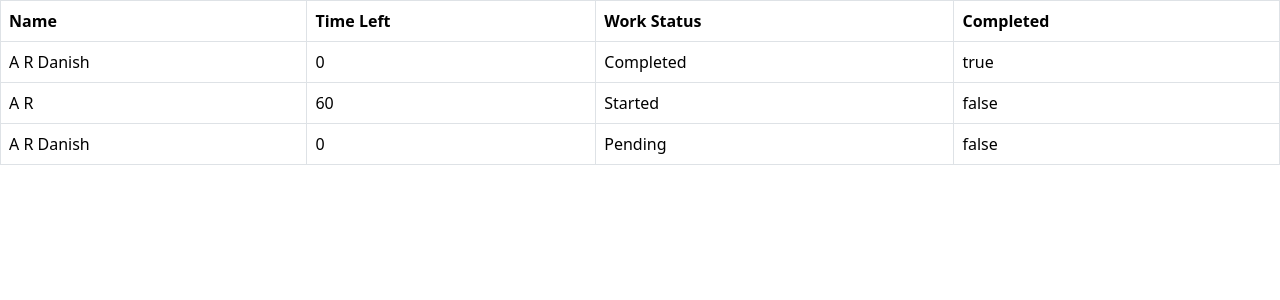
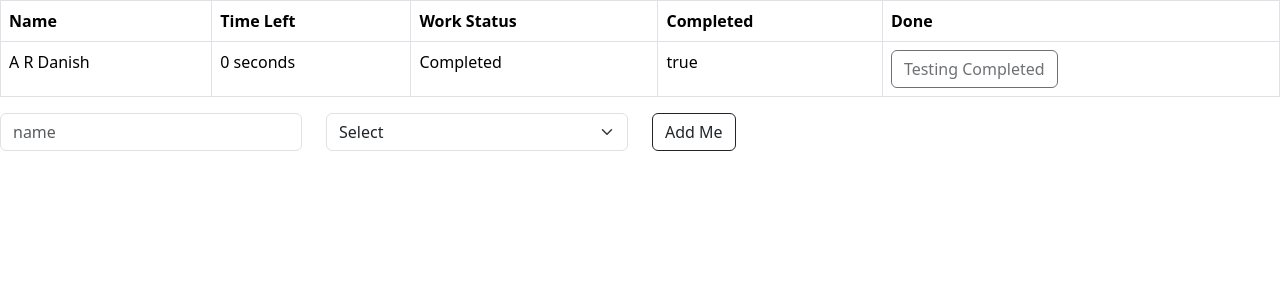
Before and after one commit to helloardanish/arenv, an Angular app: page /testing in a window 1280 px wide. Shown: the top 300 px of the page. Built offline with nearby package versions, Linux system fonts and the light colour scheme.

Commit message:
Time management added and all priority changes once a work is completed by user

```diff
--- a/src/app/testingqueue/testingqueue.component.html
+++ b/src/app/testingqueue/testingqueue.component.html
@@ -6,6 +6,9 @@
             <th *ngFor="let heading of headings; let i = index" >
               {{ heading }}
             </th>
+            <th>
+              Done
+            </th>
           </tr>
         </thead>
 
@@ -13,12 +16,41 @@
 
           <tr *ngFor="let row of workers; let i = index">
             <td>{{ row.name }}</td>
-            <td>{{ row.timeLeft }}</td>
+            <td>{{ row.timeLeft }} seconds</td>
             <td>{{ row.workStatus }}</td>
             <td>{{ row.completed }}</td>
+
+            <td>
+              <button type="button" class="btn btn-outline-dark" (click)="testingCompleted(i)" [disabled]="testingUserStatus[i]">Testing Completed</button>
+            </td>
           </tr>
 
         </tbody>
 
     </table>
   </div>
+
+  <div class="row">
+    <div class="col-sm-3">
+      <input type="text" class="form-control" placeholder="name" aria-label="name" [(ngModel)]="name">
+    </div>
+    <div class="col-sm-3">
+      <select class="form-select" id="selectedtimer" [(ngModel)]="selectedTimeOption">
+        <option value="select" disabled selected>Select</option>
+        <option value="5min">5 Min</option>
+        <option value="10min">10 Min</option>
+        <option value="15min">15 Min</option>
+        <option value="30min">30 Min</option>
+        <option value="60min">60 Min</option>
+        <option value="4hour">4 Hours</option>
+        <option value="6hour">6 Hours</option>
+        <!-- Add more options as needed -->
+      </select>
+    </div>
+    <div class="col-sm-3">
+      <button type="button" class="btn btn-outline-dark" (click)="addUser()">Add Me</button>
+    </div>
+    <div class="col-sm-3">
+
+    </div>
+  </div>
--- a/src/app/testingqueue/testingqueue.component.ts
+++ b/src/app/testingqueue/testingqueue.component.ts
@@ -2,6 +2,7 @@ import { Component } from '@angular/core';
 import { TestingqueueService } from '../testingqueue.service';
 import { NgFor, NgIf } from '@angular/common';
 import { Timestamp } from 'rxjs';
+import { FormsModule } from '@angular/forms';
 
 @Component({
   selector: 'app-testingqueue',
@@ -9,15 +10,27 @@ import { Timestamp } from 'rxjs';
   imports: [
     NgFor,
     NgIf,
+    FormsModule,
   ],
   templateUrl: './testingqueue.component.html',
   styleUrl: './testingqueue.component.css'
 })
 export class TestingqueueComponent {
   workerName: string = '';
+  name: string = '';
+  selectedTimeOption: string = "select";
+  userActive: boolean = false;
+  timeRunningForUser: boolean = false;
+  //testingUserStatus: boolean[] = [];
+
+  testingUserStatus: boolean[] = [];
 
   constructor(public testingQueueService: TestingqueueService) {
     //this.testingQueueService.startTimer();
+  }
+  ngOnInit() {
+    this.testingUserStatus = Array(1000).fill(false);
+    this.testingUserStatus[0] = true;
   }
 
   addWorker() {
@@ -27,9 +40,6 @@ export class TestingqueueComponent {
     }
   }
 
-  finishTask() {
-    //this.testingQueueService.markAsFinished();
-  }
 
   headings = ['Name', 'Time Left', 'Work Status', 'Completed']
 
@@ -47,19 +57,113 @@ export class TestingqueueComponent {
       workStatus: 'Completed',
       completed: true,
     },
-    {
-      name: 'A R',
-      timeLeft: 60,
-      workStatus: 'Started',
-      completed: false,
-    },
-    {
-      name: 'A R Danish',
-      timeLeft: 0,
-      workStatus: 'Pending',
-      completed: false,
-    },
   ]
+
+
+  testingCompleted(index: number){
+    console.log('Testing completed for '+this.workers[index].name);
+
+    this.testingUserStatus[index] = true;
+    this.workers[index].workStatus = 'Completed';
+    this.workers[index].completed = true;
+
+    if((this.workers.length > index+1) && (this.testingUserStatus[index + 1] == false)){
+      this.startAsyncTimeoutCall(index+1, this.workers[index+1].timeLeft);
+    }
+  }
+
+  addUser(){
+    console.log("Adding "+this.name+ "for time: "+this.selectedTimeOption);
+
+    const selectedTime = this.getSelectedTime(this.selectedTimeOption);
+
+    this.workers.push({name: this.name, timeLeft: selectedTime, workStatus: 'Pending', completed: false});
+
+    /*
+    let currActive = false;
+
+    for(let i=0; i<this.workers.length; i++){
+      if(this.testingUserStatus[i]){
+        currActive = true;
+        break;
+      }
+    }
+    */
+
+    if(!this.timeRunningForUser){
+      this.startAsyncTimeoutCall(this.workers.length-1, selectedTime);
+    }
+
+    this.name = '';
+    this.selectedTimeOption="select";
+  }
+
+
+  getSelectedTime(option: string): number{
+    let number = 0;
+    switch(this.selectedTimeOption){
+      case "5min":
+        number = 5
+        break;
+      case "10min":
+        number = 10
+        break;
+      case "15min":
+        number = 15
+        break;
+      case "30min":
+        number = 30
+        break;
+      case "60min":
+        number = 60
+        break;
+      case "4hour":
+        number = 240
+        break;
+      case "6hour":
+        number = 360
+        break;
+      default:
+        number = -1
+    }
+    return number;
+  }
+
+
+  async startAsyncTimeoutCall(userIndex: number ,seconds: number) {
+
+    /*
+    for (let i = seconds * 60; i > 0; i--) {
+      this.workers[userIndex].timeLeft = i;
+      console.log('Time passed: '+i);
+      await this.delay(1000); // Wait for 1 second
+      if(this.testingUserStatus[userIndex]){
+        console.log('Testing done!!');
+        break;
+      }
+    }
+    */
+
+    this.timeRunningForUser = true;
+
+
+    while(!this.testingUserStatus[userIndex]){
+      this.workers[userIndex].timeLeft -= 1;
+      await this.delay(1000); // Wait for 1 second
+    }
+
+    this.timeRunningForUser = false;
+
+    if(this.workers[userIndex].timeLeft > 0){
+      console.log('Wow, completed on time!');
+    }else{
+      console.log('Good, but you took a lot of time!');
+    }
+  }
+
+  delay(ms: number) {
+    return new Promise(resolve => setTimeout(resolve, ms));
+  }
 
 
   test(index: number){
```
